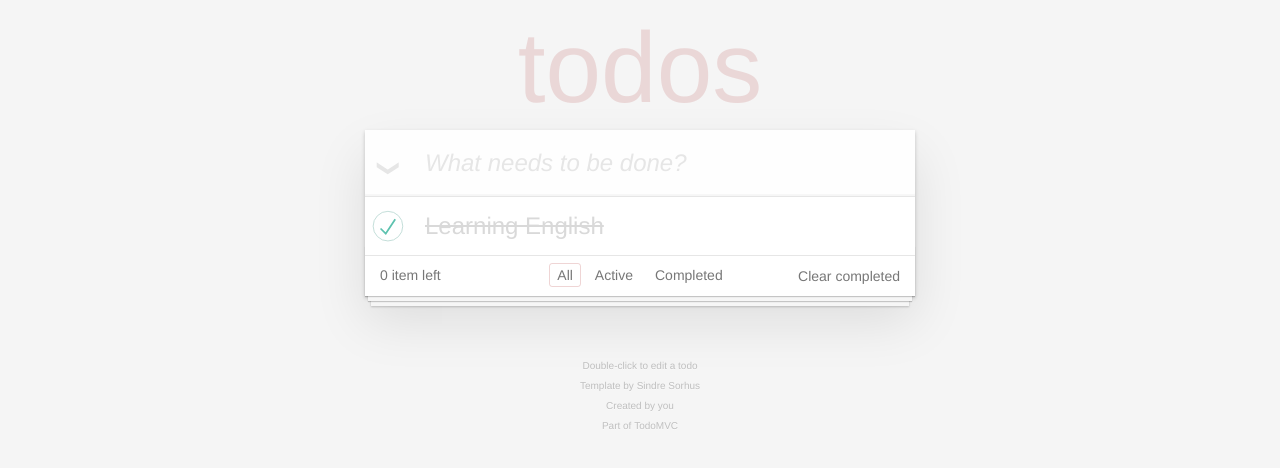
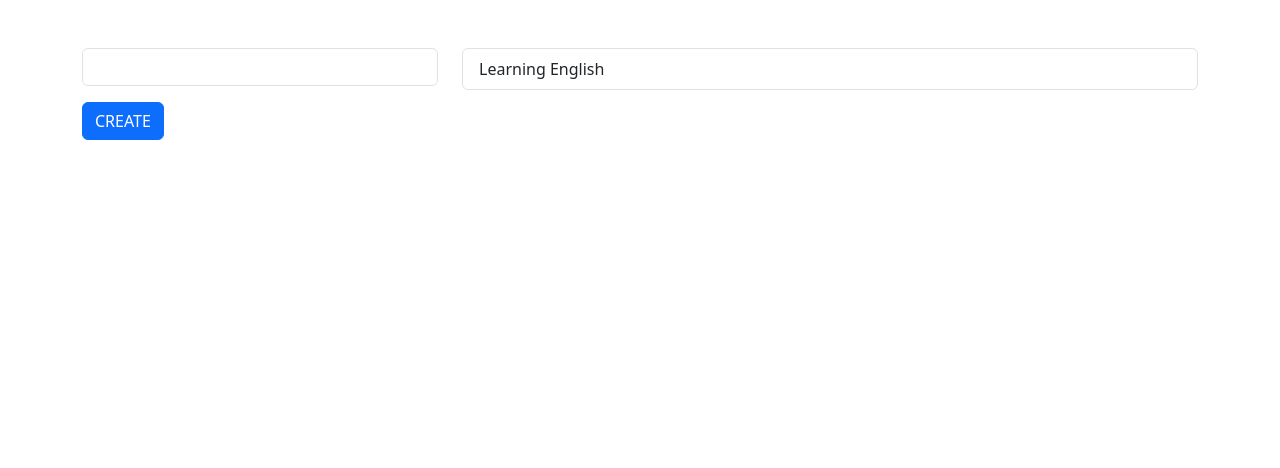
Before and after one commit to Vo-Van-Hau/todo-vuejs, a Vue app: page / in a window 1280 px wide. Shown: the top 468 px of the page. Built offline with nearby package versions, Linux system fonts and the light colour scheme.

Commit message:
todo-vue 20230207_1731

```diff
--- a/index.html
+++ b/index.html
@@ -4,13 +4,10 @@
 		<meta charset="utf-8">
 		<meta name="viewport" content="width=device-width, initial-scale=1">
 		<title>Template • TodoMVC</title>
-		<link rel="stylesheet" href="./src/assets/modules/todomvc-app-css/index.css">
+		<!-- <link rel="stylesheet" href="./src/assets/modules/todomvc-app-css/index.css"> -->
 	</head>
 	<body>
-        <div id="app">
-
-        </div>
-
+        <div id="app"></div>
         <script src="./src/main.js" type="module"></script>
 	</body>
 </html>
--- a/package.json
+++ b/package.json
@@ -10,6 +10,8 @@
     "lint": "eslint . --ext .vue,.js,.jsx,.cjs,.mjs --fix --ignore-path .gitignore"
   },
   "dependencies": {
+    "@popperjs/core": "^2.11.6",
+    "bootstrap": "^5.3.0-alpha1",
     "pinia": "^2.0.28",
     "vue": "^3.2.45",
     "vue-router": "^4.1.6"
@@ -24,6 +26,7 @@
     "eslint-plugin-vue": "^9.3.0",
     "jsdom": "^20.0.3",
     "prettier": "^2.7.1",
+    "sass": "^1.58.0",
     "vite": "^4.0.0",
     "vitest": "^0.25.6"
   }
--- a/src/App.vue
+++ b/src/App.vue
@@ -1,73 +1,35 @@
-
-<style>
+<style lang="scss">
 
 </style>
 
 <template>
-    <section class="todoapp">
-        <header class="header">
-            <h1>todos</h1>
-            <input class="new-todo" placeholder="What needs to be done?" autofocus>
-        </header>
-        <!-- This section should be hidden by default and shown when there are todos -->
-        <section class="main">
-            <input id="toggle-all" class="toggle-all" type="checkbox">
-            <label for="toggle-all">Mark all as complete</label>
-            <ul class="todo-list">
-                <!-- These are here just to show the structure of the list items -->
-                <!-- List items should get the class `editing` when editing and `completed` when marked as completed -->
-                <!-- <li>
-                    <div class="view">
-                        <input class="toggle" type="checkbox">
-                        <label>Buy a unicorn</label>
-                        <button class="destroy"></button>
-                    </div>
-                    <input class="edit" value="Rule the web">
-                </li> -->
-                <li class="completed" v-for="({ title, created_at }, index) in tasks">
-                    <div class="view">
-                        <input class="toggle" type="checkbox" checked>
-                        <label>{{  title }}</label>
-                        <button class="destroy"></button>
-                    </div>
-                    <input class="edit" value="Create a TodoMVC template">
-                </li>
-            </ul>
-        </section>
-        <!-- This footer should hidden by default and shown when there are todos -->
-        <footer class="footer">
-            <!-- This should be `0 items left` by default -->
-            <span class="todo-count"><strong>0</strong> item left</span>
-            <!-- Remove this if you don't implement routing -->
-            <ul class="filters">
-                <li>
-                    <a class="selected" href="#/">All</a>
-                </li>
-                <li>
-                    <a href="#/active">Active</a>
-                </li>
-                <li>
-                    <a href="#/completed">Completed</a>
-                </li>
-            </ul>
-            <!-- Hidden if no completed items are left ↓ -->
-            <button class="clear-completed">Clear completed</button>
-        </footer>
-    </section>
-    <footer class="info">
-        <p>Double-click to edit a todo</p>
-        <!-- Remove the below line ↓ -->
-        <p>Template by <a href="http://sindresorhus.com">Sindre Sorhus</a></p>
-        <!-- Change this out with your name and url ↓ -->
-        <p>Created by <a href="http://todomvc.com">you</a></p>
-        <p>Part of <a href="http://todomvc.com">TodoMVC</a></p>
-    </footer>
+    <div class="container">
+        <div class="py-5">
+            <div class="row align-items-start">
+                <div class="col-4">
+                    <form>
+                        <div class="mb-3">
+                            <input type="text" class="form-control" v-model='task.title'>
+                        </div>
+                        <button type="button" class="btn btn-primary" @click='(event) => createTask(event)'>CREATE</button>
+                    </form>
+                </div>
+                <div class="col-8">
+                    <ul class="list-group">
+                        <li class="list-group-item" v-for="({ title, created_at }, index) in tasks">
+                            {{ title }}
+                        </li>
+                    </ul>
+                </div>
+        </div>
+        </div>
+    </div>
 </template>
 
 
 
 <script type="text/javascript">
-export default  {
+export default {
     data() {
         return {
             tasks: [
@@ -75,12 +37,25 @@ export default  {
                     title: 'Learning English',
                     status: '',
                     created_at: '',
+                    isComplete: false,
                 }
-            ]
+            ],
+            task: {
+                title: '',
+            }
         }
     },
     methods: {
-
+        createTask(event) {
+            let newTasks = this.tasks;
+            newTasks.push( {
+                title: this.task.title,
+                status: '',
+                created_at: '',
+                isComplete: false,
+            });
+            this.tasks = newTasks;
+        }
     },
     mounted() {
 
--- a/src/main.js
+++ b/src/main.js
@@ -2,6 +2,7 @@ import { createApp } from 'vue';
 import { createPinia } from 'pinia';
 import App from './App.vue';
 import router from './router';
+import 'bootstrap/dist/css/bootstrap.css';
 
 const app = createApp(App);
 
@@ -9,3 +10,5 @@ app.use(createPinia());
 app.use(router);
 
 app.mount('#app');
+
+import 'bootstrap/dist/js/bootstrap.js';
--- a/vite.config.js
+++ b/vite.config.js
@@ -1,3 +1,4 @@
+const path = require('path');
 import { fileURLToPath, URL } from 'node:url';
 import { defineConfig } from 'vite';
 import vue from '@vitejs/plugin-vue';
@@ -9,6 +10,7 @@ export default defineConfig({
     resolve: {
         alias: {
             '@': fileURLToPath(new URL('./src', import.meta.url)),
+            '~bootstrap': path.resolve(__dirname, 'node_modules/bootstrap'),
         },
     },
 });
```
Also changed, not shown: 1 other file (tests, documents, lock files or other folders).
